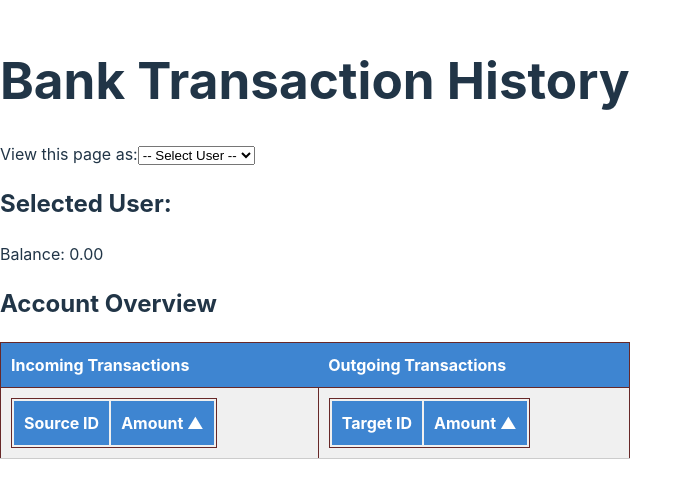
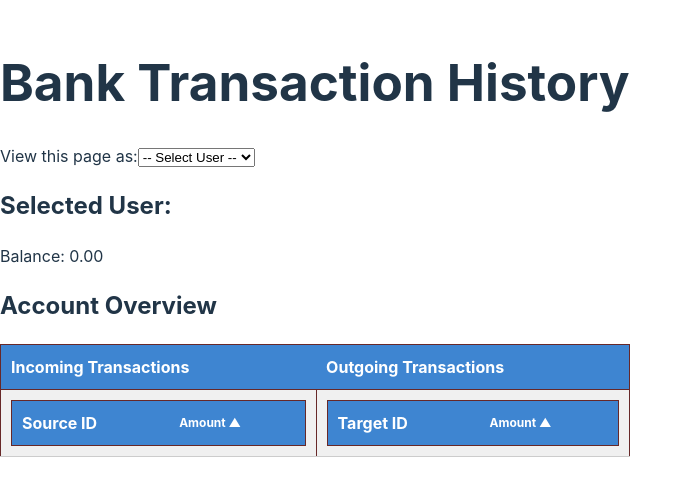
Before and after one commit to irinrudko/my-bank-app, a React (Vite) app: page / in a window 1280 px wide. Shown: the part 162-660 px from the top of the page, without its empty margins (0-693 px from the left). Built offline with nearby package versions, Linux system fonts and the light colour scheme.

Commit message:
refactor: add functions

```diff
--- a/src/components/TransactionHistory/TransactionHistory.tsx
+++ b/src/components/TransactionHistory/TransactionHistory.tsx
@@ -8,41 +8,44 @@ type TransactionHistoryType = {
 }
 
 type SortOrderType = 'asc' | 'desc'
+type TransactionType = 'incoming' | 'outgoing'
 
 export const TransactionHistory: React.FC<TransactionHistoryType> = ({ transactions, selectedUser }) => {
     const [incomingSortOrder, setIncomingSortOrder] = useState<SortOrderType>('asc')
     const [outgoingSortOrder, setOutgoingSortOrder] = useState<SortOrderType>('asc')
 
-    const toggleIncomingSort = () => {
-        setIncomingSortOrder(incomingSortOrder === 'asc' ? 'desc' : 'asc')
+    const toggleSortOrder = (type: TransactionType) => {
+        switch (type) {
+            case 'incoming':
+                setIncomingSortOrder(incomingSortOrder === 'asc' ? 'desc' : 'asc')
+                break
+            case 'outgoing':
+                setOutgoingSortOrder(outgoingSortOrder === 'asc' ? 'desc' : 'asc')
+                break
+            default:
+                break
+        }
     }
 
-    const toggleOutgoingSort = () => {
-        setOutgoingSortOrder(outgoingSortOrder === 'asc' ? 'desc' : 'asc')
+    const filterTransactions = () => {
+        if (!selectedUser) return []
+
+        return transactions.filter(
+            (transaction) => transaction.sourceId === selectedUser.id || transaction.targetId === selectedUser.id
+        )
     }
 
-    const incomingTransactions = selectedUser
-        ? transactions.filter((transaction) => transaction.targetId === selectedUser.id)
-        : []
+    const userTransactions = filterTransactions()
+    const incomingTransactions = userTransactions.filter((transaction) => transaction.targetId === selectedUser?.id)
+    const outgoingTransactions = userTransactions.filter((transaction) => transaction.sourceId === selectedUser?.id)
 
-    const outgoingTransactions = selectedUser
-        ? transactions.filter((transaction) => transaction.sourceId === selectedUser.id)
-        : []
-
-    const sortedIncomingTransactions = [...incomingTransactions]
-    const sortedOutgoingTransactions = [...outgoingTransactions]
-
-    if (incomingSortOrder === 'asc') {
-        sortedIncomingTransactions.sort((a, b) => a.amount - b.amount)
-    } else {
-        sortedIncomingTransactions.sort((a, b) => b.amount - a.amount)
+    const sortTransactions = (transactions: Transaction[], sortOrder: SortOrderType) => {
+        const sortedTransactions = [...transactions]
+        return sortedTransactions.sort((a, b) => (sortOrder === 'asc' ? a.amount - b.amount : b.amount - a.amount))
     }
 
-    if (outgoingSortOrder === 'asc') {
-        sortedOutgoingTransactions.sort((a, b) => a.amount - b.amount)
-    } else {
-        sortedOutgoingTransactions.sort((a, b) => b.amount - a.amount)
-    }
+    const sortedIncomingTransactions = sortTransactions(incomingTransactions, incomingSortOrder)
+    const sortedOutgoingTransactions = sortTransactions(outgoingTransactions, outgoingSortOrder)
 
     return (
         <div>
@@ -51,18 +54,21 @@ export const TransactionHistory: React.FC<TransactionHistoryType> = ({ transacti
                 <caption>{selectedUser?.name}</caption>
                 <thead>
                     <tr>
-                        <th scope="col">Incoming Transactions</th>
-                        <th scope="col">Outgoing Transactions</th>
+                        <th>Incoming Transactions</th>
+                        <th>Outgoing Transactions</th>
                     </tr>
                 </thead>
                 <tbody>
                     <tr>
                         <td>
-                            <table>
+                            <table className={styles.table}>
                                 <thead>
                                     <tr>
-                                        <th scope="col">Source ID</th>
-                                        <th scope="col" onClick={toggleIncomingSort} className={styles.sortableHeader}>
+                                        <th>Source ID</th>
+                                        <th
+                                            onClick={() => toggleSortOrder('incoming')}
+                                            className={`${styles.sortableHeader} ${styles.sortIcon}`}
+                                        >
                                             Amount {incomingSortOrder === 'asc' ? '▲' : '▼'}
                                         </th>
                                     </tr>
@@ -78,11 +84,14 @@ export const TransactionHistory: React.FC<TransactionHistoryType> = ({ transacti
                             </table>
                         </td>
                         <td>
-                            <table>
+                            <table className={styles.table}>
                                 <thead>
                                     <tr>
-                                        <th scope="col">Target ID</th>
-                                        <th scope="col" onClick={toggleOutgoingSort} className={styles.sortableHeader}>
+                                        <th>Target ID</th>
+                                        <th
+                                            onClick={() => toggleSortOrder('outgoing')}
+                                            className={`${styles.sortableHeader} ${styles.sortIcon}`}
+                                        >
                                             Amount {outgoingSortOrder === 'asc' ? '▲' : '▼'}
                                         </th>
                                     </tr>
```
